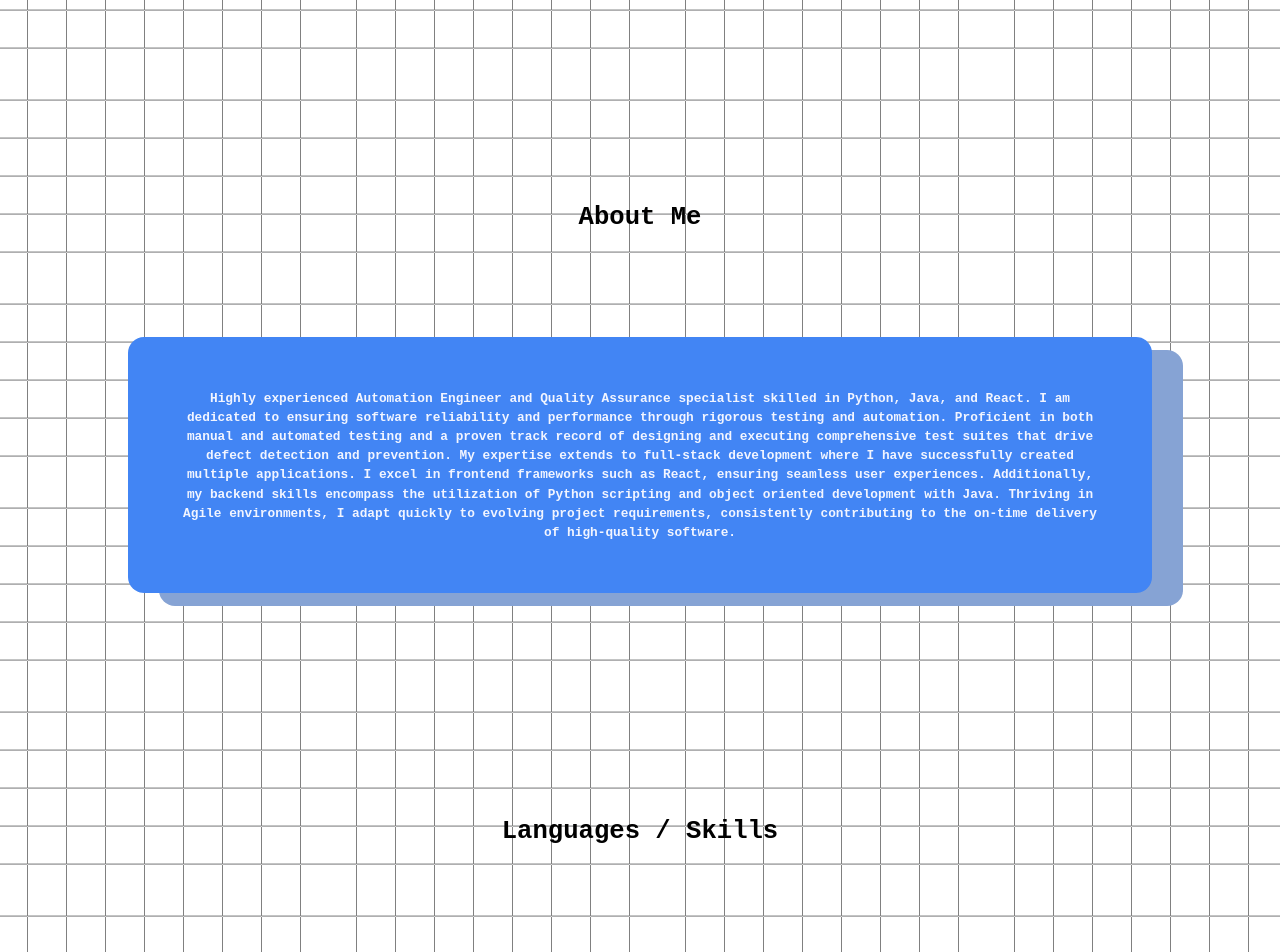
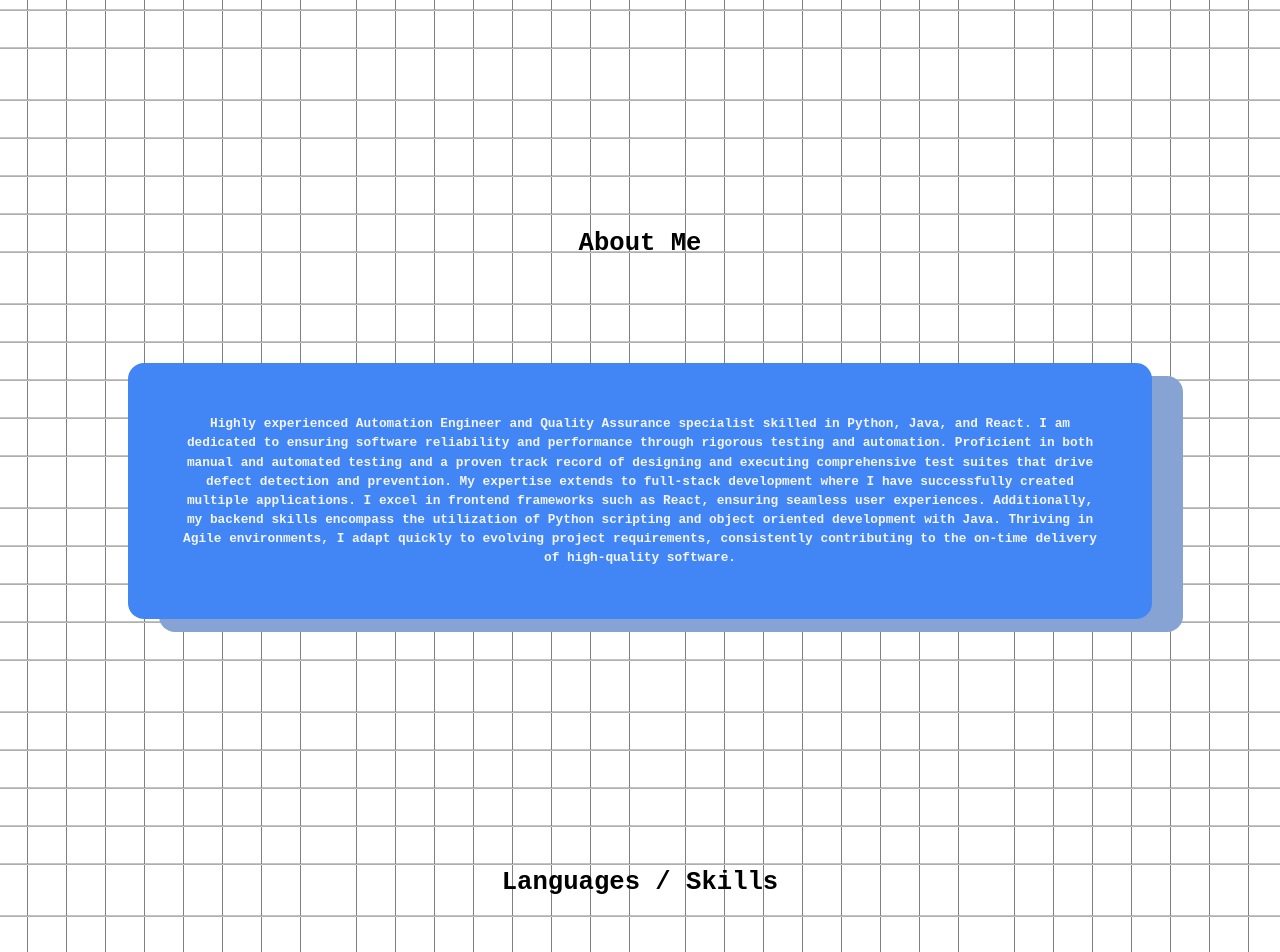
Before and after one commit to JamesonBergstedt/Portfolio, a React (Vite) app: page / in a window 1280 px wide. Shown: the part 740-1692 px from the top of the page. Built offline with nearby package versions, Linux system fonts and the light colour scheme; the HTML template or start-up script is replaced by a standard one; a web font is replaced by a local one.

Commit message:
Additional CSS Updates

```diff
--- a/src/components/Languages.tsx
+++ b/src/components/Languages.tsx
@@ -8,7 +8,7 @@ const Languages: React.FC<any> = (props) => {
   return (
     <>
       <div id="about">
-        <div className="flex justify-center font-azeret font-semibold text-header_lg pt-[5%]">
+        <div className="flex justify-center font-azeret font-semibold text-header_lg pt-[7%]">
           <div>About Me</div>
         </div>
 
@@ -18,7 +18,7 @@ const Languages: React.FC<any> = (props) => {
           transition={{ duration: 1, ease: "easeOut" }}
           className="flex justify-center w-full"
         >
-          <div className="relative  h-fit mb-[10%]" ref={props.aboutRef}>
+          <div className="relative  h-fit mb-[10%]">
             <div>
               <p className="bg-blue rounded-2xl text-header_sm font-azeret font-semibold p-[5%] text-blue_text relative max-w-[80vw] overflow-auto max-h-[50vh] text-center ">
                 Highly experienced Automation Engineer and Quality Assurance
@@ -41,7 +41,7 @@ const Languages: React.FC<any> = (props) => {
           </div>
         </motion.div>
         <div
-          className="flex justify-center font-azeret font-semibold text-header_lg mt-[10%] pt-[5%]"
+          className="flex justify-center font-azeret font-semibold text-header_lg mt-[10%] pt-[7%]"
           id="languages"
         >
           <div>Languages / Skills</div>
```
